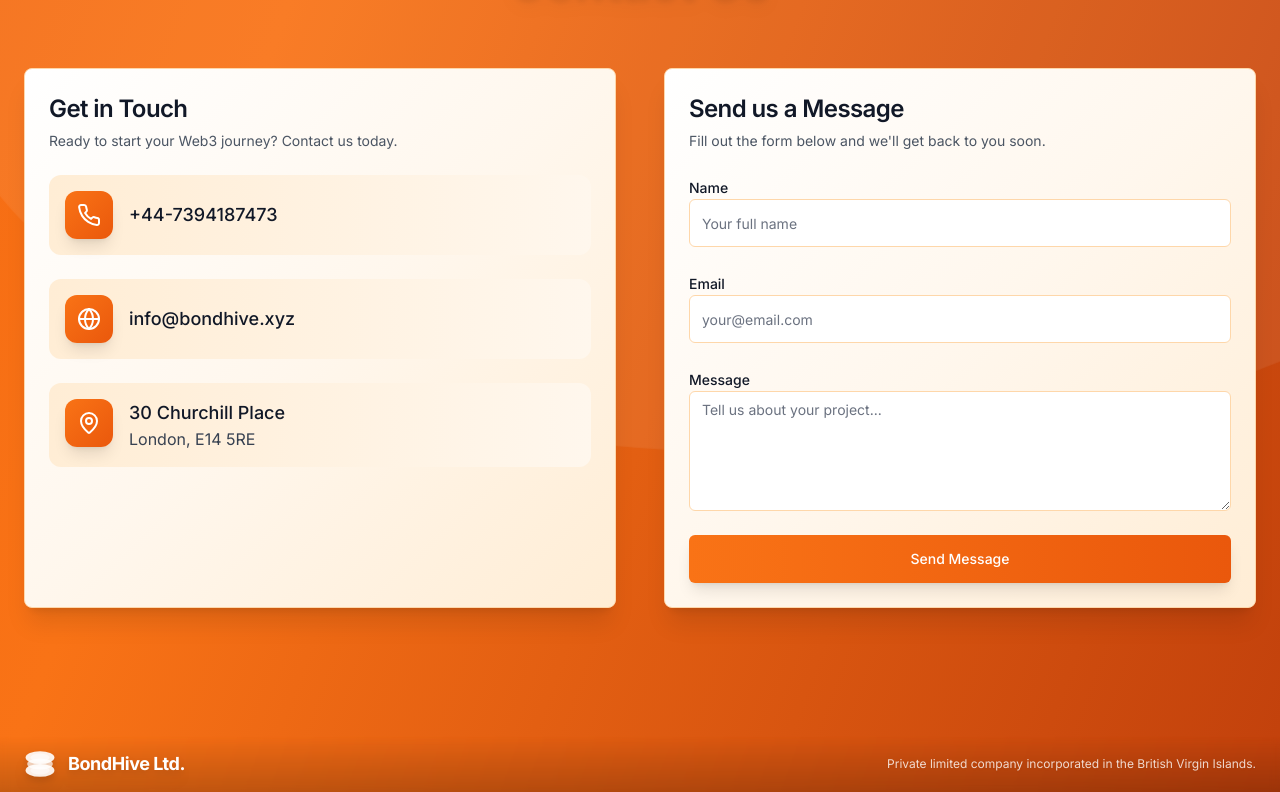
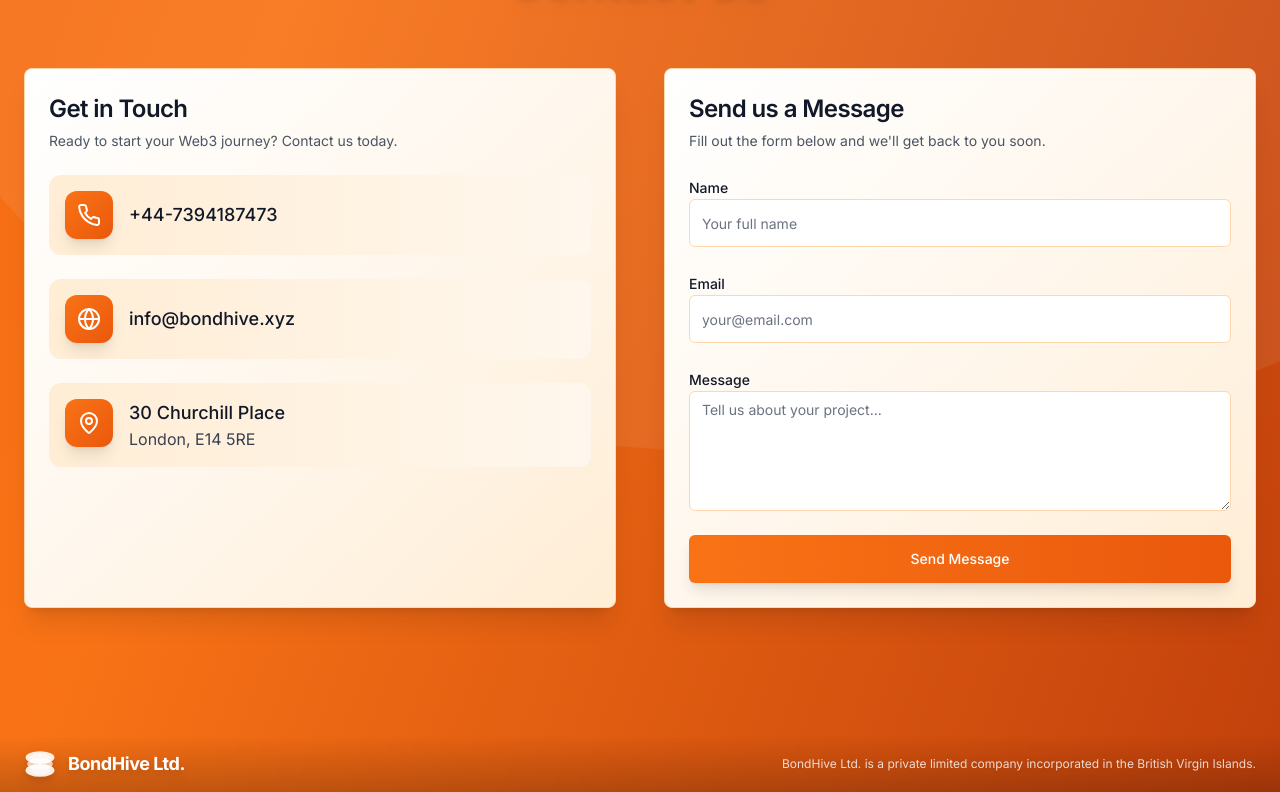
Before and after one commit to Frank-Fourier/bondhive-landing, a Next.js app: page / in a window 1280 px wide. Shown: the part 2706-3498 px from the top of the page. Built offline with nearby package versions, Linux system fonts and the light colour scheme.

Commit message:
Update page.tsx

```diff
--- a/app/page.tsx
+++ b/app/page.tsx
@@ -587,7 +587,7 @@ export default function BondHiveLanding() {
             </div>
             <div className="text-center">
               <p className="text-white/80 text-xs drop-shadow-sm">
-                Private limited company incorporated in the British Virgin Islands.
+                BondHive Ltd. is a private limited company incorporated in the British Virgin Islands.
               </p>
             </div>
           </div>
```
